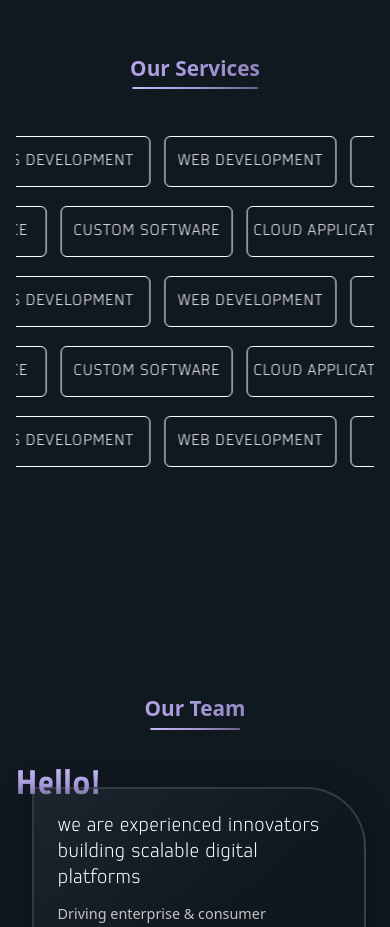
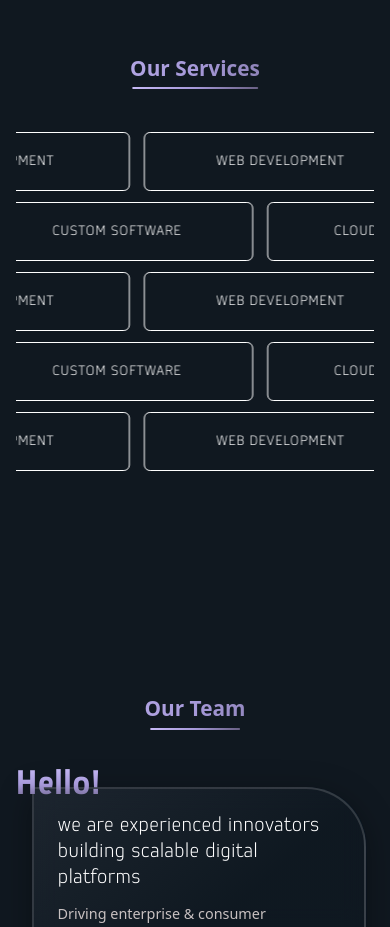
Before and after one commit to Be-A-Coder01/VEDAPIXEL, a React (Vite) app in the folder client/: page / in a window 390 px wide. Shown: the part 1520-2447 px from the top of the page. Built offline with nearby package versions, Linux system fonts and the light colour scheme.

Commit message:
commit the node size   response

```diff
--- a/client/src/pages/InfiniteScrollNodes.jsx
+++ b/client/src/pages/InfiniteScrollNodes.jsx
@@ -33,7 +33,18 @@ const InfiniteScrollNodes = ({ direction = "left", baseSpeed = 90 }) => {
         {loopItems.map((text, index) => (
           <div
             key={index}
-            className="infinite-scroll-node md:w-[220px] w-[44vw] h-[6vh] md:h-[40px] lg:h-[68px] lg:w-[287px] md:text-[18px] lg:text-[24px] flex items-center justify-center text-white rounded-md border border-white px-1 font-medium select-none hover:bg-gradient-to-r hover:from-[#BBABEB] hover:to-[#6A6185]"
+            className="
+    infinite-scroll-node
+    flex items-center justify-center
+    text-white font-medium select-none
+    border border-white rounded-md
+    px-2 sm:px-3 md:px-4
+    h-[7vh] sm:h-[6vh] md:h-[40px] lg:h-[68px]
+    w-[70vw] sm:w-[60vw] md:w-[220px] lg:w-[287px]
+    text-[14px] sm:text-[16px] md:text-[18px] lg:text-[24px]
+    hover:bg-gradient-to-r hover:from-[#BBABEB] hover:to-[#6A6185]
+    transition-all duration-300 ease-in-out
+  "
           >
             {text}
           </div>
```
